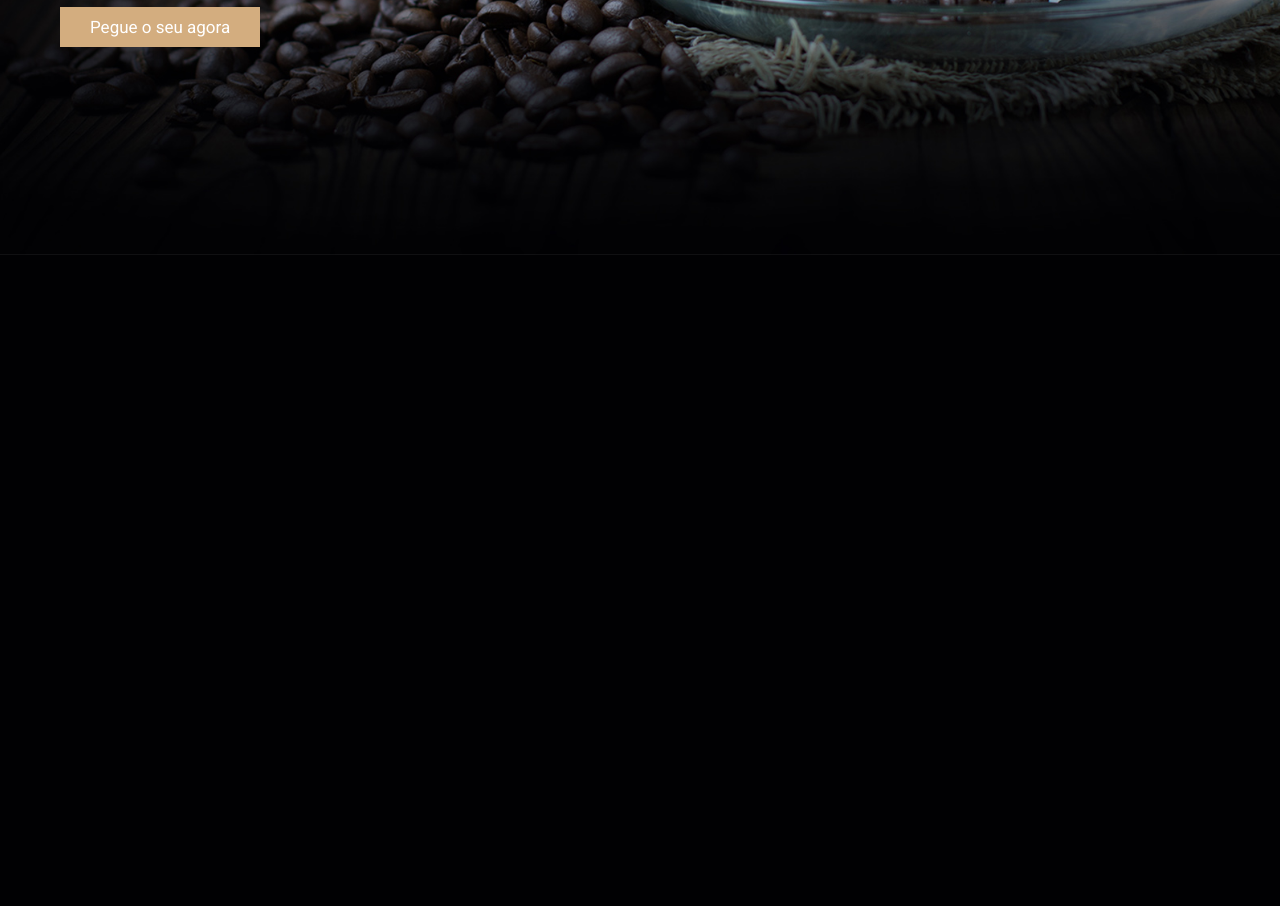
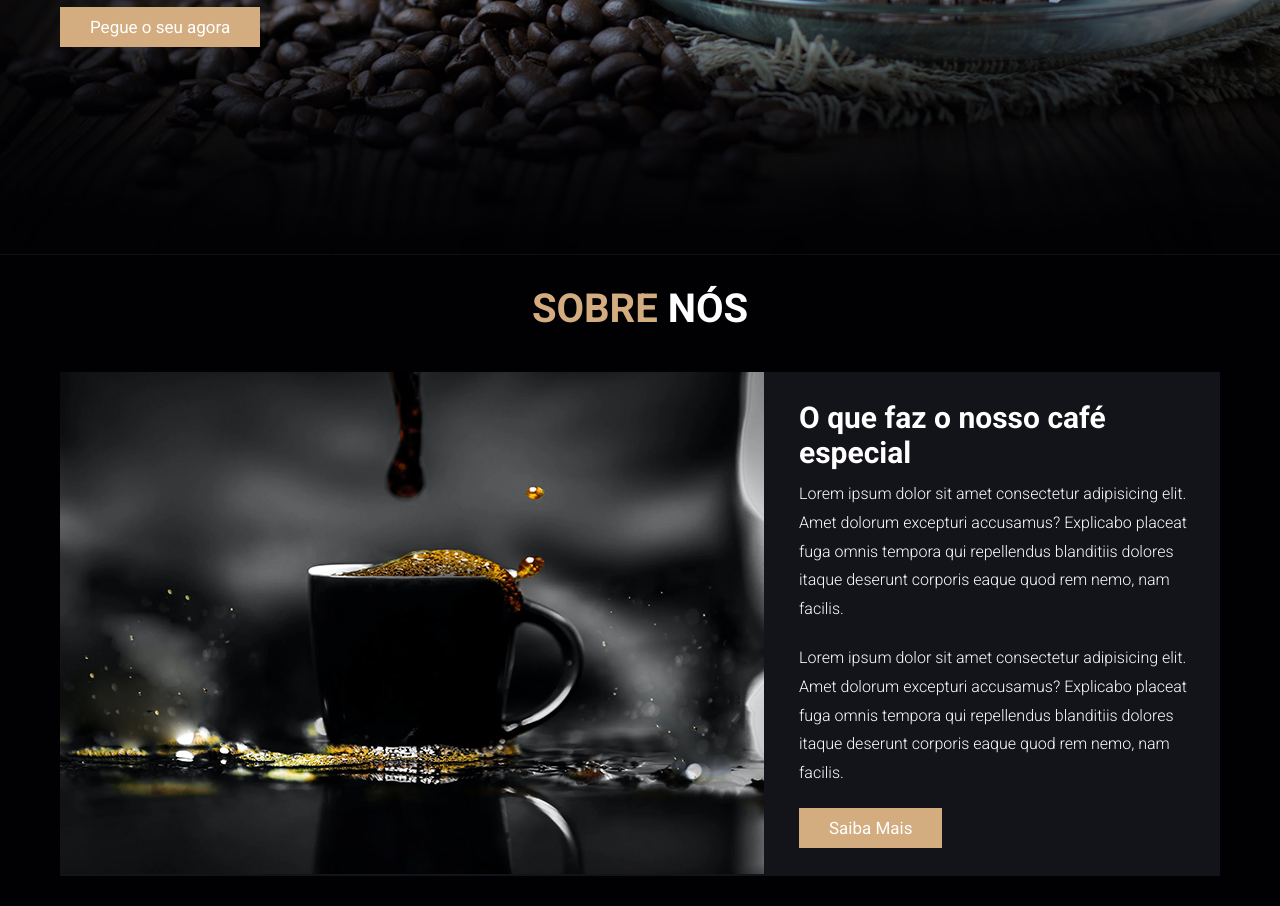
Before and after one commit to alderjunio/cafeteria, a plain HTML site: page index.html in a window 1280 px wide. Shown: the part 545-1451 px from the top of the page. Before the commit the page ends 800 px from the top, so only its background shows below. Drawn offline with Linux system fonts and the light colour scheme.

Commit message:
criado a section sobre nós, e estilizado css e seus componentes

```diff
--- a/index.html
+++ b/index.html
@@ -56,6 +56,21 @@
         </section>
     </div>
 
+    <section class="about" id="about">
+        <h2 class="title">Sobre <span>Nós</span></h2>
+        <div class="row">
+            <div class="container-image">
+                <img src="img/about-img.jpg" alt="sobre-nos">
+            </div>
+            <div class="content">
+                <h3>O que faz o nosso café especial</h3>
+                <p>Lorem ipsum dolor sit amet consectetur adipisicing elit. Amet dolorum excepturi accusamus? Explicabo placeat fuga omnis tempora qui repellendus blanditiis dolores itaque deserunt corporis eaque quod rem nemo, nam facilis.</p>
+                <p>Lorem ipsum dolor sit amet consectetur adipisicing elit. Amet dolorum excepturi accusamus? Explicabo placeat fuga omnis tempora qui repellendus blanditiis dolores itaque deserunt corporis eaque quod rem nemo, nam facilis.</p>
+                <a href="#" class="btn">Saiba Mais</a>
+            </div>
+        </div>
+    </section>
+
 </body>
 
 </html>
--- a/style.css
+++ b/style.css
@@ -35,6 +35,7 @@ section{
     right: 0;
     z-index: 99;
     border-bottom: var(--border);
+    background-color: var(--bg);
 }
 
 .header section{
@@ -80,6 +81,10 @@ section{
     display: inline-block;
 }
 
+.btn:hover{
+    letter-spacing: 0.1rem;
+}
+
 .home-container{
     background: url("./img/home-img.jpg");
     background-position: center center;
@@ -105,3 +110,38 @@ section{
     font-weight: 300;
     line-height: 1.5;
 }
+
+.title{
+    font-size: 4rem;
+    color: var(--main-color);
+    text-align: center;
+    text-transform: uppercase;
+    margin-bottom: 4rem;
+}
+
+.title span{
+    color: #fff;
+}
+
+.about .row{
+    display: flex;
+    align-items: center;
+    background-color: var(--black);
+    gap: 1.5rem;
+}
+
+.about .row .content{
+    padding: 2rem;
+}
+
+.about .row .content h3{
+    font-size: 3rem;
+    color: #fff;
+}
+
+.about .row .content p{
+    font-size: 1.6rem;
+    color: #fff;
+    padding: 1rem 0;
+    line-height: 1.8;
+}
```
